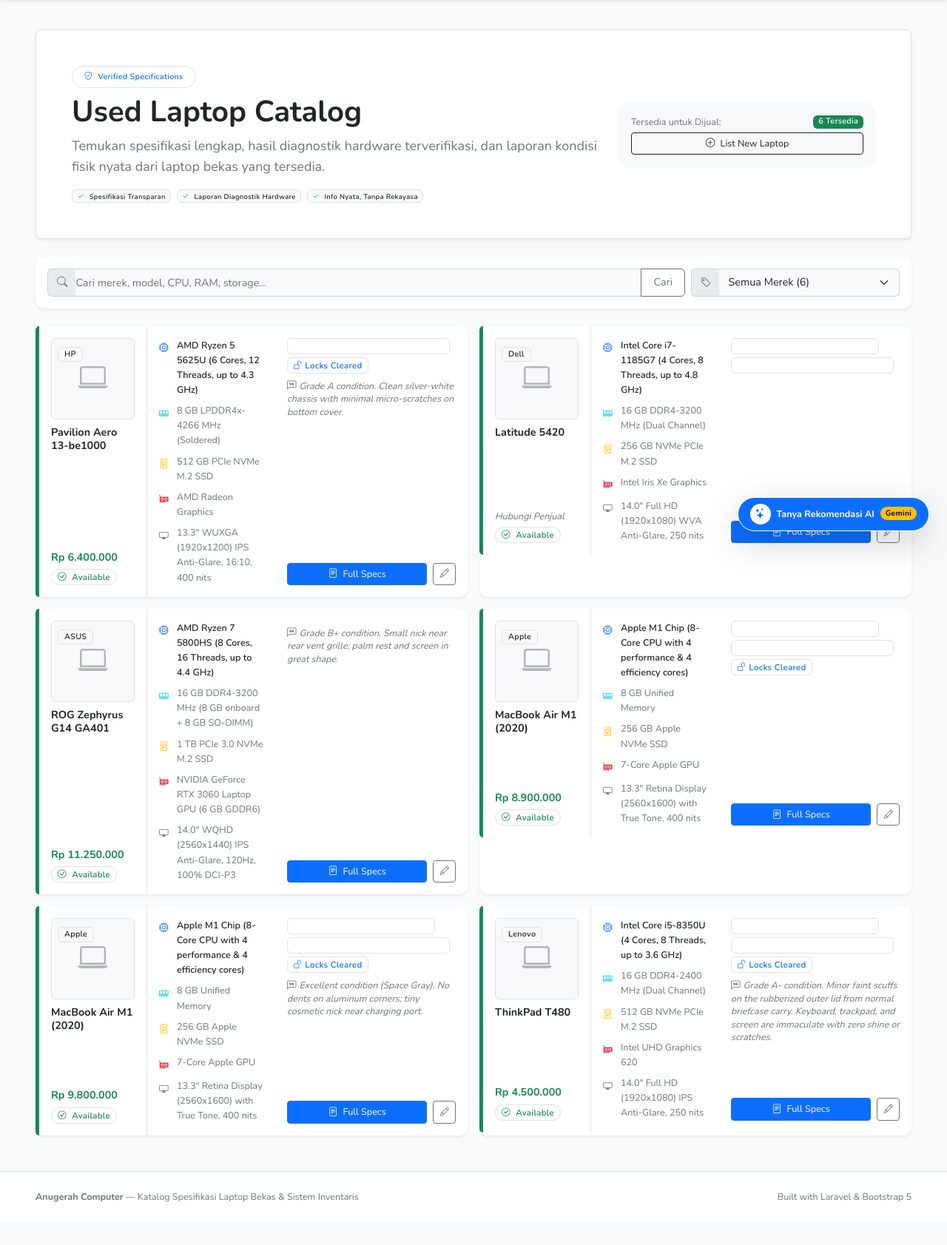
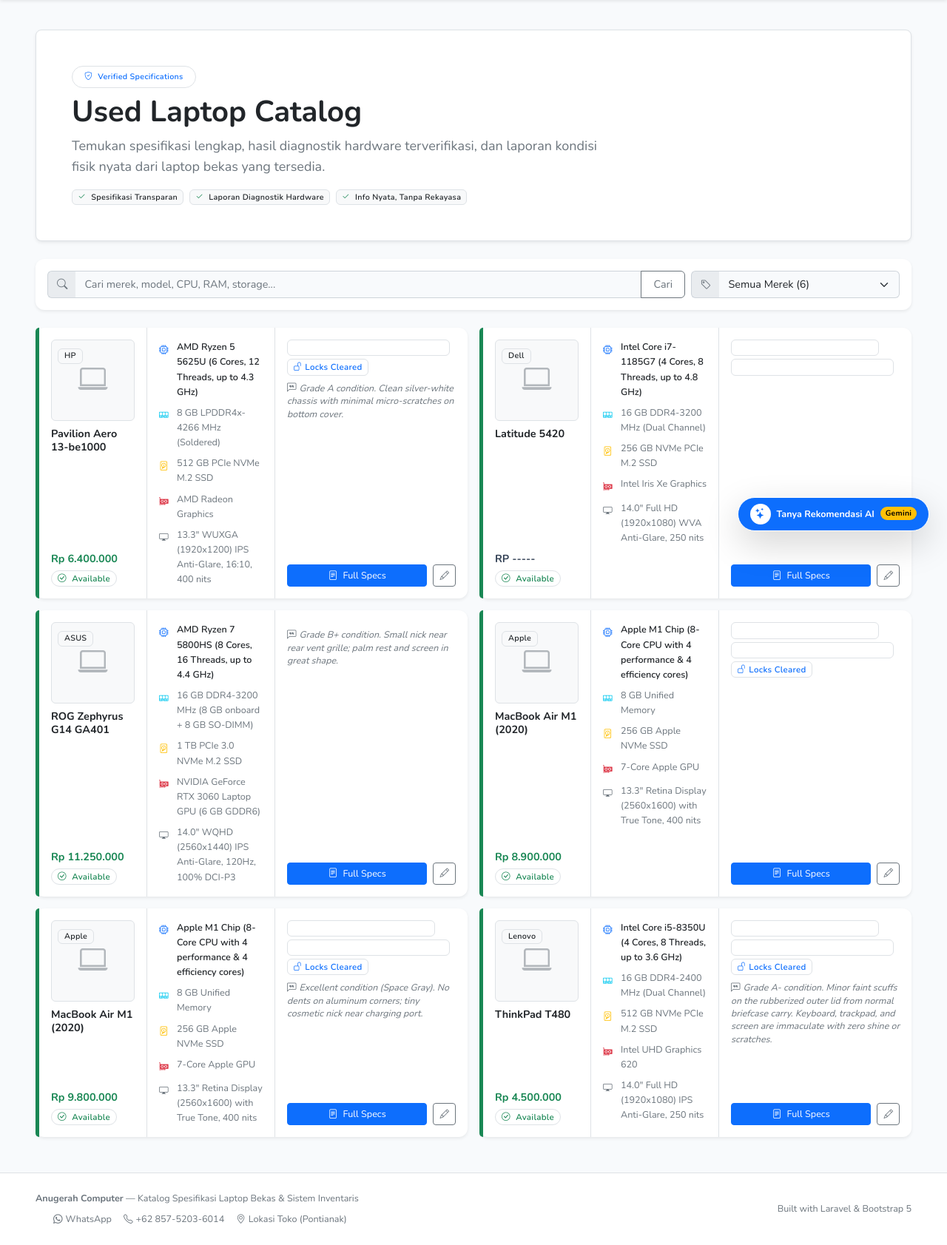
Before and after one commit to VL-Hermes/KP_PROJECT_V2, a Laravel app: page / in a window 1280 px wide. Shown: the part 58-1741 px from the top of the page at 74% size. Before the commit the page ends 1683 px from the top, so only its background shows below. Run offline with Laravel 12, Linux system fonts and the light colour scheme; the visitor is signed in with stand-in values (Sample User, id 1); data comes from the database, SQL or seed files in the repository; data that the repository does not hold is empty; style sheets or scripts are compiled from the project's sources.

Commit message:
Perbaiki minor bug dan input dari louis should be DONE

```diff
--- a/my-project/resources/views/admin/users/edit.blade.php
+++ b/my-project/resources/views/admin/users/edit.blade.php
@@ -203,7 +203,7 @@
                 <div class="card shadow-sm border border-danger-subtle bg-white mb-4">
                     <div class="card-header bg-danger-subtle py-3 border-bottom d-flex align-items-center gap-2">
                         <i class="bi bi-trash3-fill text-danger fs-5"></i>
-                        <h5 class="fw-bold text-danger mb-0">Danger Zone</h5>
+                        <h5 class="fw-bold text-danger mb-0">Delete Administrator</h5>
                     </div>
                     <div class="card-body p-4 d-flex justify-content-between align-items-center flex-wrap gap-3">
                         <div>
--- a/my-project/resources/views/catalog/index.blade.php
+++ b/my-project/resources/views/catalog/index.blade.php
@@ -15,18 +15,18 @@
                 <p class="lead text-secondary mb-3">
                     Temukan spesifikasi lengkap, hasil diagnostik hardware terverifikasi, dan laporan kondisi fisik nyata dari laptop bekas yang tersedia.
                 </p>
-                <div class="d-flex flex-wrap gap-2 text-muted small">
+                <div class="d-flex flex-wrap gap-2 text-muted">
                     <span class="badge bg-light text-dark border"><i class="bi bi-check2 text-success me-1"></i> Spesifikasi Transparan</span>
                     <span class="badge bg-light text-dark border"><i class="bi bi-check2 text-success me-1"></i> Laporan Diagnostik Hardware</span>
                     <span class="badge bg-light text-dark border"><i class="bi bi-check2 text-success me-1"></i> Info Nyata, Tanpa Rekayasa</span>
                 </div>
             </div>
-            <div class="col-lg-4 text-lg-end mt-4 mt-lg-0">
+            {{-- <div class="col-lg-4 text-lg-end mt-4 mt-lg-0">
                 <div class="card bg-light border-0 p-3 text-start">
-                    {{-- <div class="d-flex justify-content-between align-items-center mb-1">
+                    <div class="d-flex justify-content-between align-items-center mb-1">
                         <span class="text-secondary small">Total Inventaris:</span>
                         <span class="badge bg-secondary">{{ $totalAll }} Unit</span>
-                    </div> --}}
+                    </div>
                     <div class="d-flex justify-content-between align-items-center">
                         <span class="text-secondary small">Tersedia untuk Dijual:</span>
                         <span class="badge bg-success">{{ $totalAvailable }} Tersedia</span>
@@ -37,7 +37,7 @@
                         </a>
                     @endauth
                 </div>
-            </div>
+            </div> --}}
         </div>
     </div>
 
@@ -54,7 +54,7 @@
                         <input type="search"
                                name="search"
                                id="catalog-search"
-                               class="form-control border-start-0 border-end-0 ps-0"
+                               class="form-control border-start-0 border-end-0"
                                placeholder="Cari merek, model, CPU, RAM, storage..."
                                value="{{ request('search') }}"
                                autocomplete="off">
@@ -123,7 +123,7 @@
                 <div class="col">
                 <div class="card shadow-sm border-0 hover-shadow h-100">
                     <div class="card-body p-0">
-                        <div class="row g-0 align-items-stretch">
+                        <div class="row g-0 align-items-stretch h-100">
 
                             {{-- Left accent bar --}}
                             <div class="col-auto d-none d-md-block" style="width:5px; background: {{ $laptop->is_available ? '#198754' : '#adb5bd' }}; border-radius: .375rem 0 0 .375rem;"></div>
@@ -153,7 +153,9 @@
                                             {{ $laptop->formatted_price }}
                                         </div>
                                     @else
-                                        <span class="text-muted small fst-italic">Hubungi Penjual</span>
+                                        <div class="fw-bold text-body-secondary fs-6">
+                                            RP -----
+                                        </div>
                                     @endif
 
                                     @if($laptop->is_available)
@@ -169,7 +171,7 @@
                             </div>
 
                             {{-- Core Specs Grid --}}
-                            <div class="col-12 col-md p-3">
+                            <div class="col-12 col-md p-3 border-bottom border-md-bottom-0 border-md-end    ">
                                 <div class="row g-2 small">
                                     {{-- CPU — full width row --}}
                                     <div class="col-12 d-flex align-items-start gap-2">
@@ -200,7 +202,7 @@
                             </div>
 
                             {{-- Right column: Optional badges + condition + actions --}}
-                            <div class="col-12 col-md-auto d-flex flex-column justify-content-between p-3 border-top border-md-top-0 border-md-start" style="min-width:200px; max-width:260px;">
+                            <div class="col-12 col-md-auto d-flex flex-column justify-content-between p-3" style="min-width:200px; max-width:260px;">
                                 <div>
                                     {{-- Optional highlight badges --}}
                                     <div class="d-flex flex-wrap gap-1 mb-2">
--- a/my-project/resources/views/layouts/app.blade.php
+++ b/my-project/resources/views/layouts/app.blade.php
@@ -403,7 +403,7 @@
                                 </a>
 
                                 <div class="dropdown-menu dropdown-menu-end shadow-sm" aria-labelledby="navbarDropdown">
-                                    <a class="dropdown-item" href="{{ route('laptops.index') }}">
+                                    {{-- <a class="dropdown-item" href="{{ route('laptops.index') }}">
                                         <i class="bi bi-speedometer2 me-2"></i> Inventory Manager
                                     </a>
                                     <a class="dropdown-item" href="{{ route('laptops.create') }}">
@@ -412,7 +412,7 @@
                                     <a class="dropdown-item" href="{{ route('catalog.index') }}">
                                         <i class="bi bi-eye me-2"></i> Public Catalog
                                     </a>
-                                    <div class="dropdown-divider"></div>
+                                    <div class="dropdown-divider"></div> --}}
                                     <a class="dropdown-item" href="{{ route('admin.profile.edit') }}">
                                         <i class="bi bi-person-gear me-2"></i> Account Settings
                                     </a>
@@ -478,22 +478,39 @@
             @yield('content')
         </main>
 
-        <footer class="bg-white border-top py-4 mt-auto text-center text-muted small">
+       <footer class="bg-white border-top py-4 mt-auto text-center text-muted small">
             <div class="container-fluid px-3 px-lg-4 px-xl-5">
-                <div class="d-flex flex-column flex-sm-row justify-content-between align-items-center gap-2">
-                    <div>
-                        <strong>Anugerah Computer</strong> &mdash; Katalog Spesifikasi Laptop Bekas & Sistem Inventaris
+                <div class="d-flex flex-column flex-md-row justify-content-between align-items-center gap-3">
+                    <div class="d-flex flex-column align-items-center align-items-md-start gap-2">
+                        <div>
+                            <strong>Anugerah Computer</strong> &mdash; Katalog Spesifikasi Laptop Bekas &amp; Sistem Inventaris
+                        </div>
+
+                        <div class="d-flex flex-wrap justify-content-center justify-content-md-start align-items-center gap-3 ms-4">
+                            <a href="https://wa.me/6285752036014" target="_blank" rel="noopener noreferrer" class="text-decoration-none text-secondary">
+                                <i class="bi bi-whatsapp me-1"></i>WhatsApp
+                            </a>
+                            <a href="tel:+6285752036014" class="text-decoration-none text-secondary">
+                                <i class="bi bi-telephone me-1"></i>+62 857-5203-6014
+                            </a>
+                            <a href="https://maps.app.goo.gl/JNvR9SXpfYcY7aM89" target="_blank" rel="noopener noreferrer" class="text-decoration-none text-secondary">
+                                <i class="bi bi-geo-alt me-1"></i>Lokasi Toko (Pontianak)
+                            </a>
+                        </div>
                     </div>
+
                     <div class="text-secondary">
-                        Built with Laravel & Bootstrap 5
+                        Built with Laravel &amp; Bootstrap 5
                     </div>
                 </div>
             </div>
         </footer>
     </div>
 
-    <!-- Floating AI Laptop Recommendation Advisor Widget -->
-    @include('components.ai-chat-widget')
+    <!-- Floating AI Laptop Recommendation Advisor Widget (Catalog pages only) -->
+    @if(request()->routeIs('catalog.*') || request()->is('catalog*') || request()->is('/'))
+        @include('components.ai-chat-widget')
+    @endif
 
     <!-- Theme Toggle Handler -->
     <script>
```
Also changed, not shown: my-project/resources/views/admin/profile/edit.blade.php (+22 -3 lines), my-project/resources/views/catalog/show.blade.php (+9 -9 lines), my-project/resources/views/inventory/index.blade.php (+8 -8 lines), my-project/tests/Feature/LaptopInventoryTest.php (+33 -1 lines).
